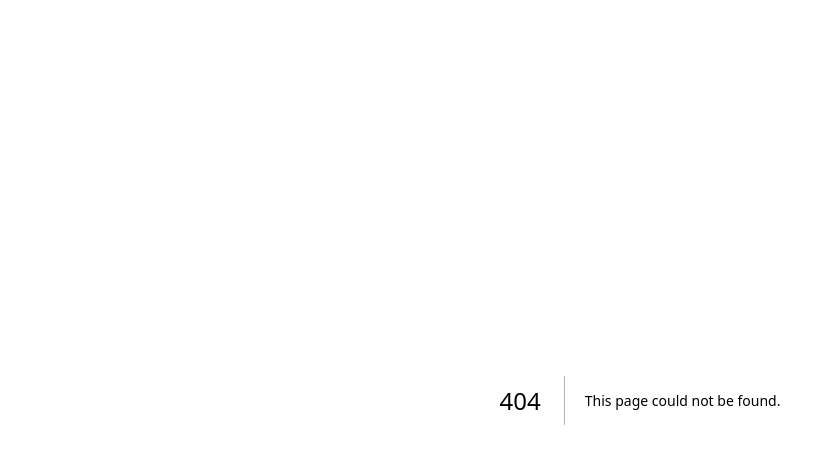
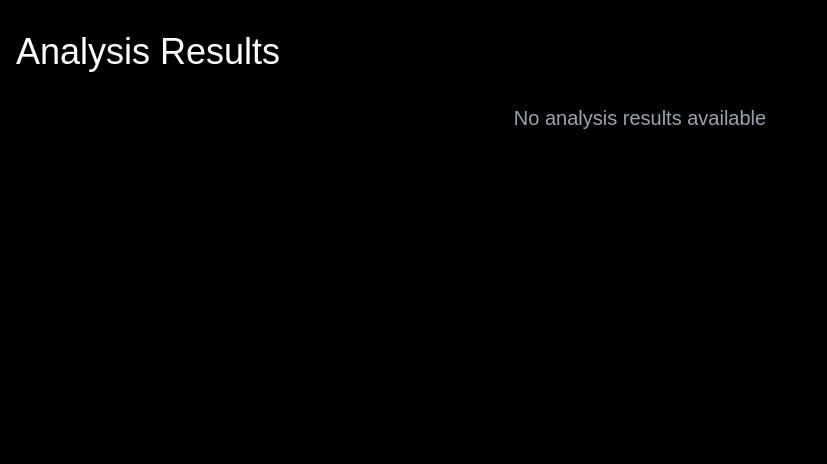
Before and after one commit to london-hackathon/frontend, a Next.js app: page /results in a window 1280 px wide. Before the commit this address had no page. Shown: the top 464 px of the page, without its empty margins (0-827 px from the left). Built offline with nearby package versions, Linux system fonts and the light colour scheme.

Commit message:
add results page

```diff
--- a/app/page.js
+++ b/app/page.js
@@ -1,9 +1,10 @@
 "use client";
-import Image from "next/image";
 import { useState, useRef } from "react";
 import { MdOutlineFileUpload } from "react-icons/md";
+import { useRouter } from "next/navigation";
 
 export default function Home() {
+  const router = useRouter();
   const [description, setDescription] = useState("");
   const [demographic, setDemographic] = useState("");
   const [isDropdownOpen, setIsDropdownOpen] = useState(false);
@@ -69,9 +70,10 @@ export default function Home() {
       }
 
       const result = await response.json();
-      console.log("Analysis result:", result);
-      // Handle successful response here (e.g., show results, navigate to results page)
-      alert("Analysis completed successfully!");
+
+      // Navigate to results page with the analysis data
+      const encodedResult = encodeURIComponent(JSON.stringify(result));
+      router.push(`/results?result=${encodedResult}`);
     } catch (error) {
       console.error("Error analyzing bias:", error);
       alert(error.message);
--- /dev/null
+++ b/app/results/page.js
@@ -0,0 +1,49 @@
+// app/results/page.js
+"use client";
+import { useSearchParams } from "next/navigation";
+
+export default function Results() {
+  const searchParams = useSearchParams();
+  const result = searchParams.get("result");
+
+  // Parse the result if it exists
+  const analysisResult = result ? JSON.parse(decodeURIComponent(result)) : null;
+
+  return (
+    <div className="min-h-screen bg-black text-white">
+      <div className="container mx-auto px-4 py-8">
+        <h1 className="text-4xl font-light mb-8">Analysis Results</h1>
+
+        {analysisResult ? (
+          <div className="space-y-6">
+            <div className="border-2 border-gray-400 rounded-lg p-6">
+              <h2 className="text-2xl font-light mb-4">Dataset Information</h2>
+              <div className="space-y-3">
+                <p className="text-gray-300">
+                  <span className="font-medium">File:</span>{" "}
+                  {analysisResult.filename}
+                </p>
+                <p className="text-gray-300">
+                  <span className="font-medium">Demographic:</span>{" "}
+                  {analysisResult.demographic}
+                </p>
+                <p className="text-gray-300">
+                  <span className="font-medium">Description:</span>{" "}
+                  {analysisResult.description}
+                </p>
+              </div>
+            </div>
+
+            {/* Add more sections for actual bias analysis results when available */}
+          </div>
+        ) : (
+          <div className="text-center">
+            <p className="text-xl text-gray-400">
+              No analysis results available
+            </p>
+          </div>
+        )}
+      </div>
+    </div>
+  );
+}
```
